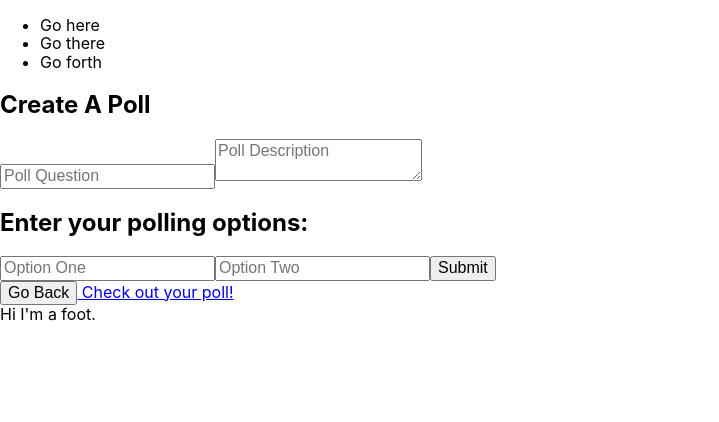
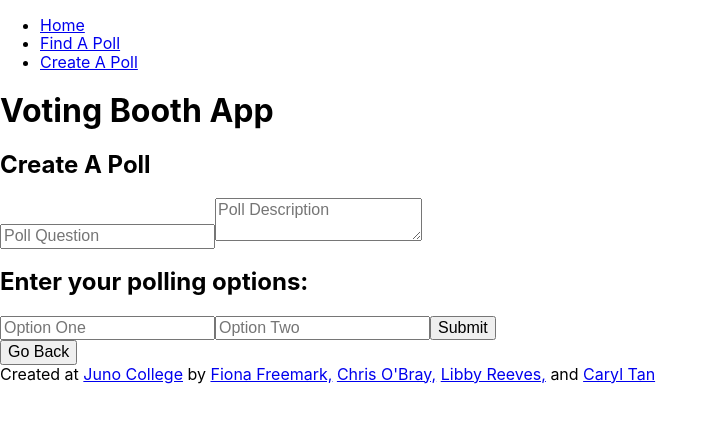
Before and after one commit to Code-Conjurers/Voting-Booth, a React (Create React App) app: page /createpoll in a window 1280 px wide. Shown: the top 422 px of the page, without its empty margins (0-719 px from the left). Built offline with nearby package versions, Linux system fonts and the light colour scheme.

Commit message:
empty poll error handling, navBar, footer, and poll confirmation turnary

```diff
--- a/src/App.js
+++ b/src/App.js
@@ -21,7 +21,7 @@ function App() {
   return (
     <div className="App">
       <NavBar />
-      <h2></h2>
+      <h1>Voting Booth App</h1>
         <Routes>
           <Route path="/" element={<Home />} />
           <Route path="/createpoll" element={<CreatePoll />} />
--- a/src/Components/Footer.js
+++ b/src/Components/Footer.js
@@ -1,7 +1,8 @@
 function Footer() {
   return (
     <>
-    <footer>Hi I'm a foot.</footer>
+    <footer>Created at <a href="https://junocollege.com/">Juno College</a> by <a href="https://freemark.dev/">Fiona Freemark,</a> <a href="https://nobrayn.com/">Chris O'Bray,</a> <a href="https://elizabeth-reeves.ca/">Libby Reeves,</a> and <a href="http://www.caryltan.com/">Caryl Tan</a>
+    </footer>
     </>
   )
 }
--- a/src/Components/NavBar.js
+++ b/src/Components/NavBar.js
@@ -1,11 +1,20 @@
+import { Link } from "react-router-dom";
+import FindPoll from "../Pages/FindPoll";
+import Home from "../Pages/Home";
+import CreatePoll from "../Pages/CreatePoll";
+
 function NavBar() {
   return (
     <>
     <div className="navBar">
       <ul>
-        <li>Go here</li>
-        <li>Go there</li>
-        <li>Go forth</li>
+        <li><Link to={`/`} element={<Home />}> Home</Link></li>
+        <li>
+          <Link to={`/findpoll`} element={<FindPoll />}> Find A Poll</Link>
+        </li>
+        <li>
+          <Link to={`/createpoll`} element={<CreatePoll />}> Create A Poll</Link>
+        </li>
       </ul>
     </div>
     </>
--- a/src/Components/PollCreation.js
+++ b/src/Components/PollCreation.js
@@ -2,6 +2,7 @@ import { useState } from "react";
 import firebase from "./Firebase";
 import { getDatabase, ref, push } from "firebase/database"
 import PollConfirmationPage from "./PollConfirmationPage";
+import Swal from 'sweetalert2';
 
 function PollCreationPage() {
 
@@ -11,9 +12,24 @@ function PollCreationPage() {
   const [optionOneDescription, setOptionOneDescription] = useState("");
   const [optionTwoDescription, setOptionTwoDescription] = useState("");
   const [newPollId, setNewPollId] = useState();
+  const [isSubmitted, setIsSubmitted] = useState(false);
 
   const addPoll = (e) => {
     e.preventDefault();
+
+    if (
+      !pollQuestion ||
+      !optionOneDescription ||
+      !optionTwoDescription
+    ) {
+      // Alert the user and return early
+      Swal.fire({
+        icon: 'error',
+        title: 'Oops...',
+        text: 'Please fill out all fields before submitting the poll, you schmuck!',
+      });
+      return;
+    }
 
     const pollObject = {
       pollQuestion: pollQuestion,
@@ -30,23 +46,11 @@ function PollCreationPage() {
 
     }
 
-    //Option 1
-      //creating a function that adds 1 to the votes node in firebase
-      //grab the value from firebase, create a function that adds 1
-      //use set() to override the previous number to display the new number
-      //need a function in firebase to pull the vote node and run it in a math function to calculate the percent
-      //need to calculate the total number of votes
-        //also add a +1 function to a totalVotes node in firebase
-      //use a math function to calculate the percentage by pulling the vote option node / total number of votes
-
-    //Option 2
-      //use snapshot to bring total voting data to React
-      //use a count function to count all the child nodes (?) for that particular poll option to generate a number
-      //use the previous number and pass it through a math function to calculate total votes as well as votes for a singular option to generate percent
-
     // Reference the database
     const database = getDatabase(firebase);
     const dbRef = ref(database);
+
+
 
     // Push value of pollObject  to the database
     push(dbRef, pollObject)
@@ -54,7 +58,7 @@ function PollCreationPage() {
         const pollRef = newPollRef.key
         setNewPollId(pollRef);
     });
-
+    setIsSubmitted(true);
     setPollQuestion("");
     setPollDescription("");
     setOptionOneDescription("");
@@ -74,10 +78,16 @@ function PollCreationPage() {
     setOptionTwoDescription(e.target.value);
   };
 
-  console.log(newPollId);
+
   return (
-    <div>
+    <>
+
       <h2>Create A Poll</h2>
+      {isSubmitted ?
+      <PollConfirmationPage pollId={newPollId}/> :
+      <div className="">
+        {
+        <>
         <form>
           <input
             type="text"
@@ -120,10 +130,13 @@ function PollCreationPage() {
           <button aria-label="create poll" onClick={addPoll}>Submit</button>
         </form>
         <button>Go Back</button>
+        </>
+        }
+      </div>}
 
-      <PollConfirmationPage pollId={newPollId}/>
-    </div>
+    </>
   )
 }
 
+
 export default PollCreationPage;
--- a/src/Pages/ErrorPage.js
+++ b/src/Pages/ErrorPage.js
@@ -1,6 +1,6 @@
 function ErrorPage() {
   return (
-    <h2>Oh no! Error!</h2>
+    <h2>Oh no! Error, not found!</h2>
   )
 }
 
--- a/src/Pages/FindPoll.js
+++ b/src/Pages/FindPoll.js
@@ -54,7 +54,7 @@ function FindPoll() {
     <>
       <h2>Find a Poll</h2>
       {/* Map through our firebase "Poll Data" and return the poll name & link to the page for each available poll. */}
-      {pollData.map((poll, index) => {
+      {[...pollData].reverse().map((poll, index) => {
         return (
           <>
           <div className="" key={index}>
--- a/src/Pages/Home.js
+++ b/src/Pages/Home.js
@@ -5,7 +5,6 @@ import { Link } from "react-router-dom";
 function Home() {
     return (
         <>
-        <h1>Voting Booth App</h1>
         <Link to={`/createpoll`} element={<CreatePoll />}> Create A Poll</Link>
         <Link to={`/findpoll`} element={<FindPoll />}> Find A Poll</Link>
         </>
--- a/src/Pages/VotingBooth.js
+++ b/src/Pages/VotingBooth.js
@@ -71,7 +71,6 @@ function VotingBooth() {
 
   return (
     <>
-      <h1>Voting Booth for Poll: {boothID}</h1>
       {isSubmitted ?
         < VotingConfirmation boothID={boothID}/> :
         <div className="">
@@ -83,7 +82,6 @@ function VotingBooth() {
                 <React.Fragment key={index}>
                   {poll.key === boothID ?
                     <div>
-                      <h2 >Booth Number: {poll.key}</h2>
                       <h3 >Question: {poll.poll.pollQuestion}</h3>
                       <p>Description: {poll.poll.pollDescription}</p>
                       <form onSubmit={(e)=> {handleSubmitVote (e, poll)} }>
```
Lines whose indentation alone changed are shown as unchanged.
